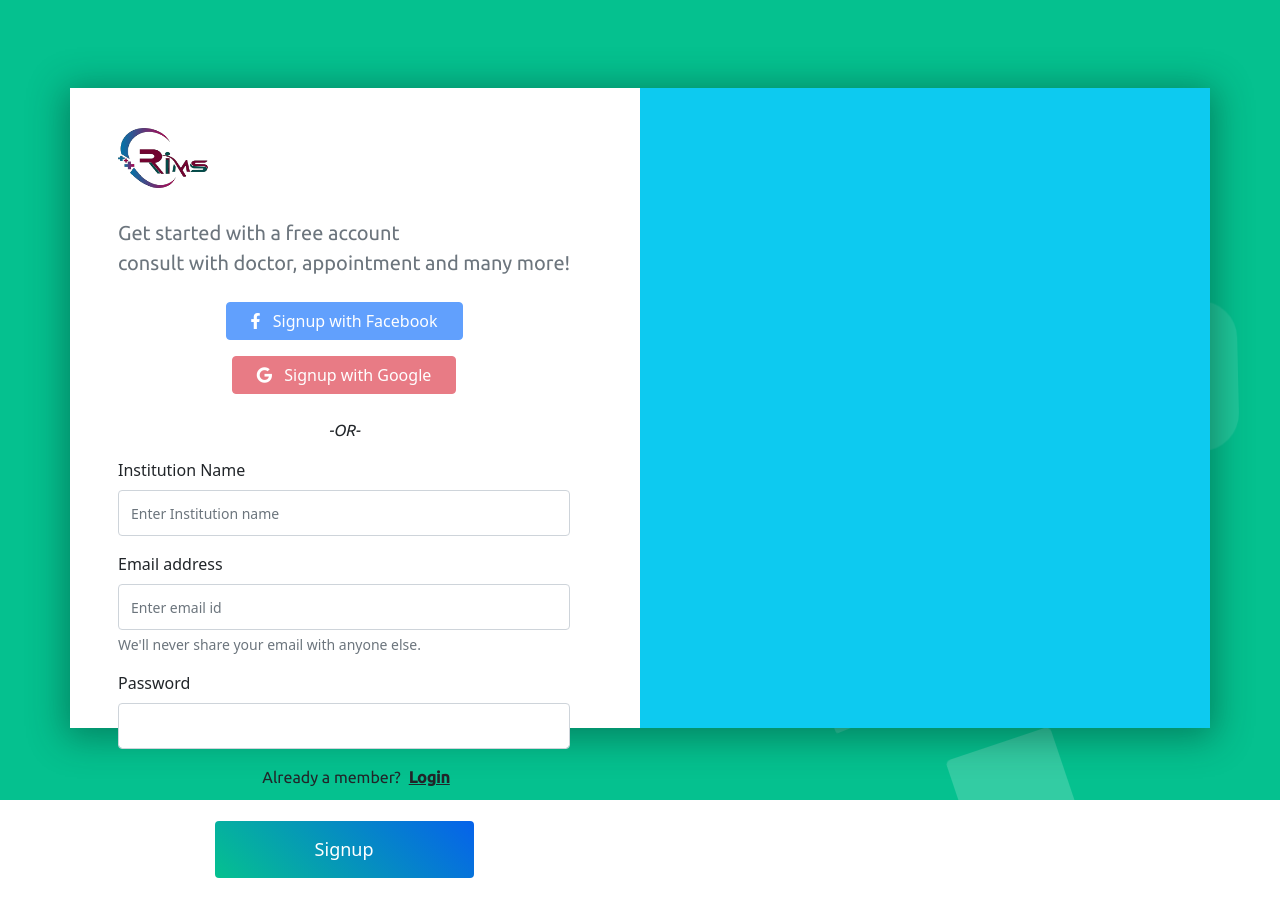
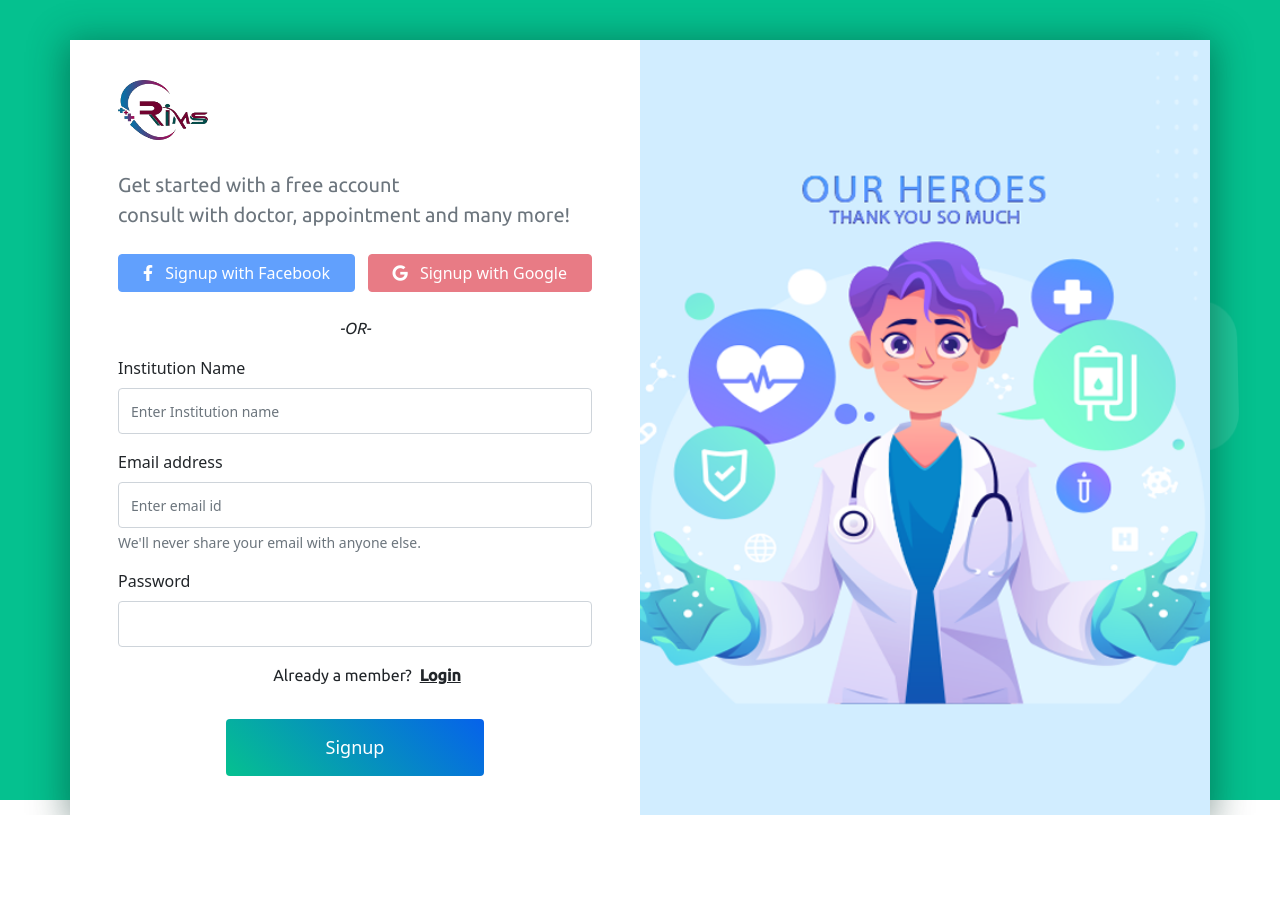
Before and after one commit to Rimsind/rims-main-2.0, a Next.js app: page /polyclinics/signup in a window 1280 px wide. After the commit the page ends 815 px from the top, so only its background shows below. Built offline with nearby package versions, Linux system fonts and the light colour scheme.

Commit message:
New Update

```diff
--- a/components/common/HorizontalDoctorCard.js
+++ b/components/common/HorizontalDoctorCard.js
@@ -27,7 +27,7 @@ const HorizontalDoctorCard = ({ doctorData }) => {
                   {doctorData?.specialty?.name}
                 </p>
                 <h5 className="doc-department">
-                  <i className="fas fa-user-tag"></i>
+                  <img src="/assets/images/badge.png"></img>
                   {doctorData?.specialty?.name}
                 </h5>
                 <i className="far fa-envelope mb-3 me-2"></i>
--- a/pages/doctors/[id].js
+++ b/pages/doctors/[id].js
@@ -41,7 +41,7 @@ const DoctorId = () => {
                             {data?.specialty?.name}
                           </p>
                           <h5 className="doc-department">
-                            <i className="fas fa-user-tag"></i>
+                            <img src="/assets/images/badge.png"></img>
                             {data?.specialty?.name}
                           </h5>
                           <i className="far fa-envelope mb-3"></i> {data?.email}
--- a/pages/nursing-homes/login.js
+++ b/pages/nursing-homes/login.js
@@ -85,7 +85,7 @@ const Login = () => {
         </div>
         <div className="container">
           <div className="row form-box">
-            <div className="col-6 px-5 py-4">
+            <div className="col-12 col-md-12 col-lg-12 col-xl-6 col-xxl-6 px-5 py-4">
               <div className="login-logo mt-3">
                 <Image
                   height="60"
@@ -171,7 +171,7 @@ const Login = () => {
                       <p className="mt-2">
                         Don&apos;t have an account?
                         <Link href="/nursing-homes/signup">
-                          <a className="text-dark fw-bold">Register </a>
+                          <a className="text-dark fw-bold ms-2">Register </a>
                         </Link>
                       </p>
                     </div>
--- a/pages/nursing-homes/signup.js
+++ b/pages/nursing-homes/signup.js
@@ -108,7 +108,7 @@ const Signup = () => {
         </div>
         <div className="container">
           <div className="row form-box">
-            <div className="col-6 px-5 py-4">
+            <div className="col-12 col-md-12 col-lg-12 col-xl-6 col-xxl-6 px-5 py-4">
               <div className="login-logo mt-3">
                 <Image
                   height="60"
@@ -178,7 +178,7 @@ const Signup = () => {
                         <p>
                           Already a member?
                           <Link href="/nursing-homes/login">
-                            <a className="text-dark fw-bold">Login</a>
+                            <a className="text-dark fw-bold ms-2">Login</a>
                           </Link>
                         </p>
                       </div>
--- a/pages/polyclinics/login.js
+++ b/pages/polyclinics/login.js
@@ -84,7 +84,7 @@ const Login = () => {
         </div>
         <div className="container">
           <div className="row form-box">
-            <div className="col-6 px-5 py-4">
+            <div className="col-12 col-md-12 col-lg-12 col-xl-6 col-xxl-6 px-5 py-4">
               <div className="login-logo mt-3">
                 <Image
                   height="60"
@@ -174,7 +174,7 @@ const Login = () => {
                         Don&apos;t have an account?
                         <Link href="/polyclinics/signup">
                           <a href="#" className="text-dark fw-bold ms-2">
-                            Register{" "}
+                            Register
                           </a>
                         </Link>
                       </p>
--- a/pages/polyclinics/signup.js
+++ b/pages/polyclinics/signup.js
@@ -107,7 +107,7 @@ const Signup = () => {
         </div>
         <div className="container">
           <div className="row form-box">
-            <div className="col-12 col-sm-12 col-md-12 col-lg-12 col-xl-12 col-xxl-6 px-5 py-4 h-auto w-auto">
+            <div className="col-12 col-md-12 col-lg-12 col-xl-6 col-xxl-6 px-5 py-4">
               <div className="login-logo mt-3">
                 <Image
                   height="60"
@@ -121,11 +121,8 @@ const Signup = () => {
                   consult with doctor, appointment and many more!
                 </p>
               </div>
-              <div className="login-btn-option mt-4 d-flex align-items-center justify-content-between flex-column flex-sm-column flex-md-column flex-lg-column flex-xl-column flex-xxl-row">
-                <button
-                  type="button"
-                  className="btn btn-primary px-4 disabled mb-3 mb-md-3 mb-lg-3 mb-xl-3 mb-xxl-0"
-                >
+              <div className="login-btn-option mt-4 d-flex align-items-center justify-content-between">
+                <button type="button" className="btn btn-primary px-4 disabled">
                   <i className="fab fa-facebook-f me-2"></i> Signup with
                   Facebook
                 </button>
@@ -198,7 +195,7 @@ const Signup = () => {
                 </form>
               </div>
             </div>
-            <div className="col-12 col-sm-12 col-md-12 col-lg-12 col-xl-12 col-xxl-6 bg-background d-none d-sm-none d-md-none d-lg-none d-xl-none d-xxl-block h-auto w-auto"></div>
+            <div className="col-6 bg-background"></div>
           </div>
         </div>
       </div>
--- a/public/assets/css/style2.css
+++ b/public/assets/css/style2.css
@@ -13,7 +13,7 @@
   position: relative;
 }
 
-@media screen and (min-width: 300px) and (max-width: 1200px) {
+@media screen and (min-width: 300px) and (max-width: 900px) {
   .form-box {
     height: fit-content;
     top: 5vh;
@@ -25,9 +25,44 @@
   /* background: url(/assets/images/background-right.png); */
   background-size: cover;
   background-repeat: no-repeat;
-  height: 756px;
+  height: 775px;
   overflow: hidden;
   background-position: center;
+}
+
+@media screen and (min-width: 300px) and (max-width: 900px) {
+  .bg-background1 {
+    display: none;
+  }
+}
+
+@media screen and (min-width: 900px) and (max-width: 1200px) {
+  .bg-background1 {
+    display: none;
+  }
+}
+
+@media screen and (min-width: 900px) and (max-width: 1368px) {
+  .form-box {
+    height: fit-content;
+    top: 5vh;
+    bottom: 5vh;
+  }
+}
+
+@media screen and (width: 1368px) {
+  .bg-background1 {
+    height: 820px;
+  }
+}
+
+@media screen and (min-width: 300px) and (max-width: 600px) {
+  .login-btn-option {
+    flex-direction: column;
+  }
+  .login-btn-option button {
+    margin-bottom: 10px;
+  }
 }
 
 button.btn-custom-login {
--- a/public/assets/css/style3.css
+++ b/public/assets/css/style3.css
@@ -13,7 +13,7 @@
   position: relative;
 }
 
-@media screen and (min-width: 300px) and (max-width: 1200px) {
+@media screen and (min-width: 300px) and (max-width: 900px) {
   .form-box {
     height: fit-content;
     top: 5vh;
@@ -28,6 +28,35 @@
   height: 775px;
   overflow: hidden;
   background-position: center;
+}
+
+@media screen and (min-width: 300px) and (max-width: 900px) {
+  .bg-background {
+    display: none;
+  }
+}
+
+@media screen and (min-width: 900px) and (max-width: 1200px) {
+  .bg-background {
+    display: none;
+  }
+}
+
+@media screen and (min-width: 900px) and (max-width: 1368px) {
+  .form-box {
+    height: fit-content;
+    top: 5vh;
+    bottom: 5vh;
+  }
+}
+
+@media screen and (min-width: 300px) and (max-width: 600px) {
+  .login-btn-option {
+    flex-direction: column;
+  }
+  .login-btn-option button {
+    margin-bottom: 10px;
+  }
 }
 
 button.btn-custom-login {
```
Also changed, not shown: public/assets/images/badge.png (added).
